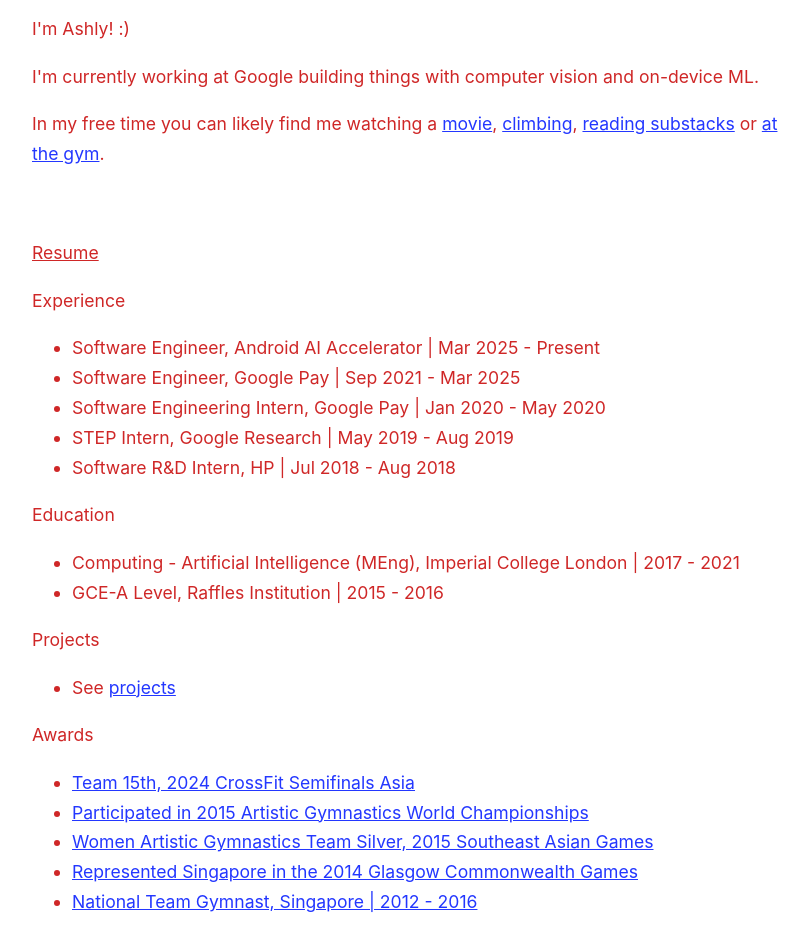
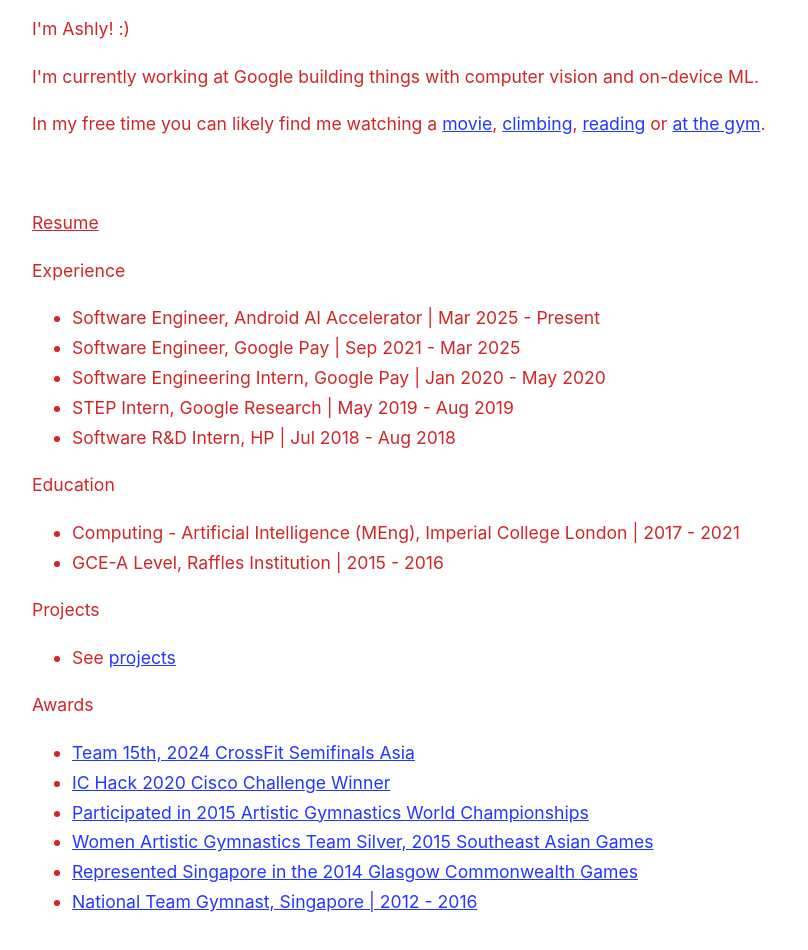
Before and after one commit to ashlylau/personal-website-3.0, an Astro site: page /about in a window 1280 px wide. Shown: the part 336-1286 px from the top of the page, without its empty margins (228-1036 px from the left). Built offline with nearby package versions, Linux system fonts and the light colour scheme; Astro itself is replaced by a stand-in of ours.

Commit message:
change out substack link, add IC hack

```diff
--- a/src/pages/about.astro
+++ b/src/pages/about.astro
@@ -38,7 +38,7 @@
 	  <p>In my free time you can likely find me watching a
 		<a href="https://letterboxd.com/ashlylau/">movie</a>,
 		<a href="https://www.thecrag.com/climber/ashlylau17">climbing</a>,
-		<a href="https://substack.com/@ashlylau">reading substacks</a>
+		<a href="https://www.goodreads.com/user/show/173124088-ashly-lau">reading</a>
 		or <a href="https://www.instagram.com/mvrcksg">at the gym</a>.</p>
 	  <br>
 	  <p style="text-decoration: underline;">Resume</p>
@@ -62,6 +62,7 @@
 	  <p>Awards</p>
 	  <ul>
 		<li><a href="/blog/korea-semis-24">Team 15th, 2024 CrossFit Semifinals Asia</a></li>
+		<li><a href="/blog/stitch-call">IC Hack 2020 Cisco Challenge Winner</a></li>
 		<li><a href="https://www.youtube.com/watch?v=4WLhj6BXP6I">Participated in 2015 Artistic Gymnastics World Championships</a></li>
 		<li><a href="https://en.wikipedia.org/wiki/Gymnastics_at_the_2015_SEA_Games">Women Artistic Gymnastics Team Silver, 2015 Southeast Asian Games</a></li>
 		<li><a href="https://en.wikipedia.org/wiki/Singapore_at_the_2014_Commonwealth_Games#Gymnastics">Represented Singapore in the 2014 Glasgow Commonwealth Games</a></li>
```
